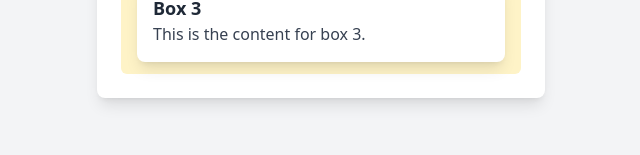
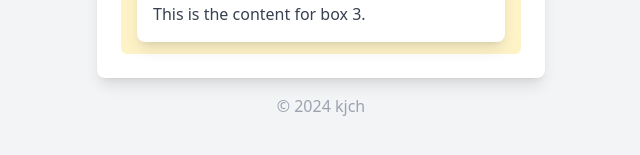
Before and after one commit to ActiVol/ActiVol-FrontEnd, a Vue app: page / in a window 1280 px wide. Shown: the part 601-756 px from the top of the page, without its empty margins (319-959 px from the left). Built offline with nearby package versions, Linux system fonts and the light colour scheme.

Commit message:
feat: add Footer on the bottom of the page

```diff
--- /dev/null
+++ b/src/components/Footer.vue
@@ -0,0 +1,14 @@
+<template>
+    <!-- Footer -->
+    <div class="text-gray-400 text-center pt-4">
+        <p>&copy; 2024 kjch</p>
+    </div>
+</template>
+
+<script lang="ts">
+import { defineComponent } from 'vue';
+
+export default defineComponent({
+    name: 'Footer',
+});
+</script>
--- a/src/components/Layout.vue
+++ b/src/components/Layout.vue
@@ -5,18 +5,25 @@
             alt="logo"
             class="w-32 h-auto rounded-lg shadow-lg mb-6"
         />
-        <div class="bg-white rounded-lg shadow-lg p-6 mx-4 max-w-md w-full">
+        <div class="bg-white rounded-lg shadow-lg p-6 mx-4 max-w-md w-fit sm:w-full">
             <h1 class="text-2xl font-bold text-center mb-4">Title</h1>
             <!-- Use the slot to insert the content -->
             <slot></slot>
         </div>
+
+        <!-- Footer -->
+        <Footer />
     </div>
 </template>
 
 <script lang="ts">
 import { defineComponent } from 'vue';
+import Footer from './Footer.vue';
 
 export default defineComponent({
     name: 'Layout',
+    components: {
+        Footer,
+    },
 });
 </script>
```
